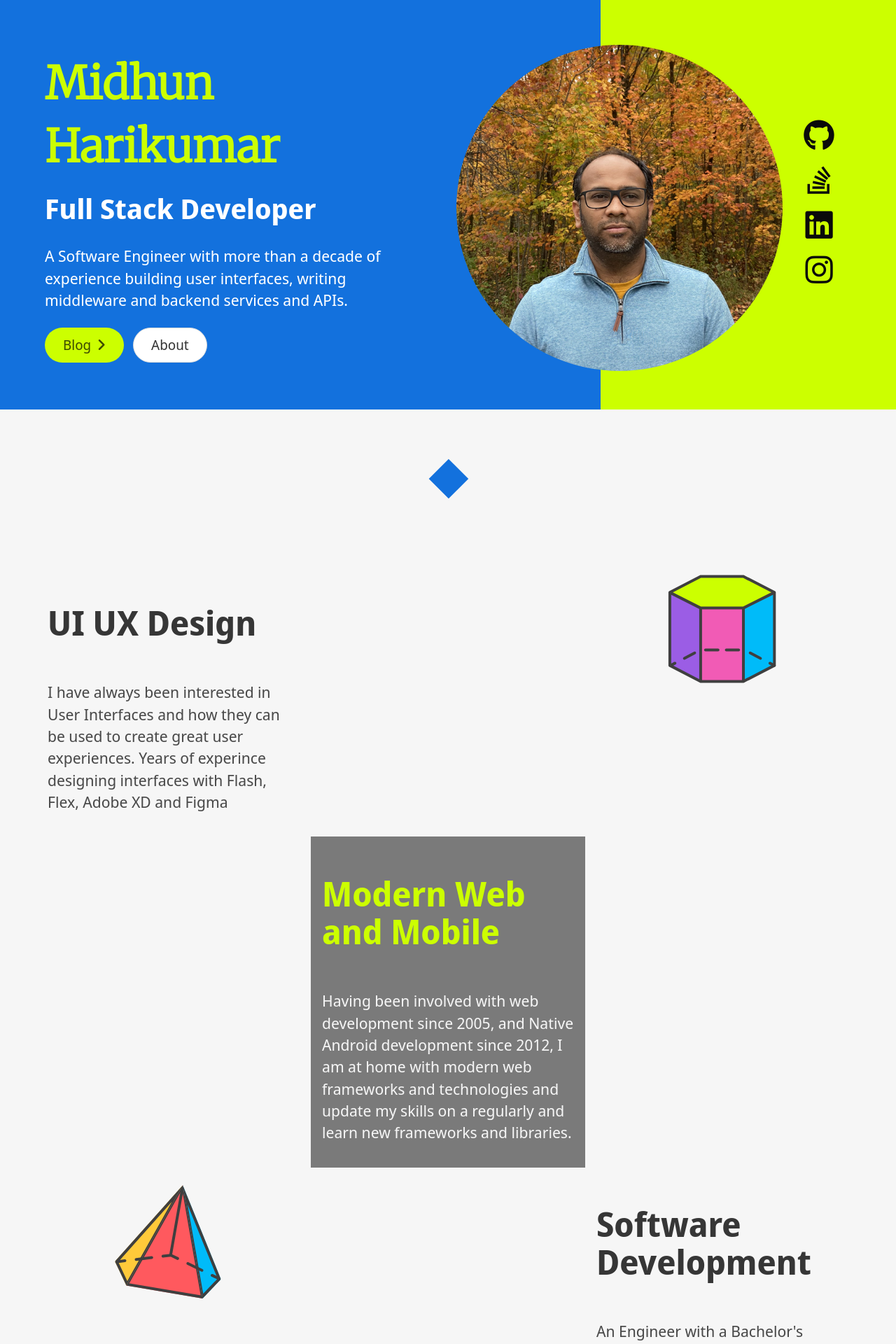
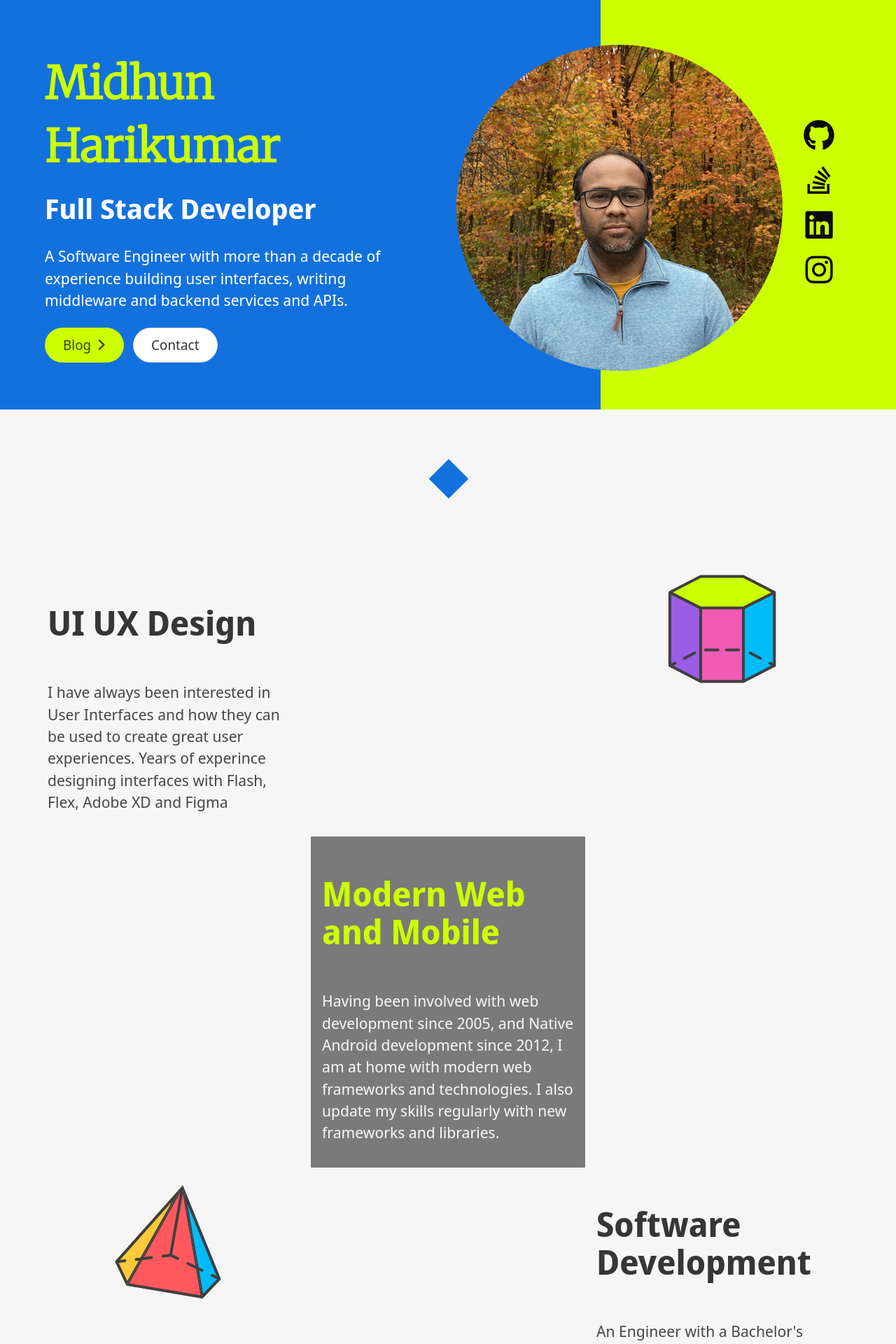
Before and after one commit to midhunhk/midhunhk.github.io, a Jekyll site: the page built from index.html, in a window 1280 px wide. Shown: the top 1920 px of the page at 70% size. Built offline with Jekyll 4.4.1, drawn with Linux system fonts in a browser that asks for light colours; nearby versions of some CDN libraries; comment, search, counter and statistics services are not loaded; a style sheet for code colours, icons or effects is not loaded; some of the changed text lies outside the part shown.

Commit message:
update layout

```diff
--- a/_layouts/post.html
+++ b/_layouts/post.html
@@ -30,7 +30,10 @@
   <div class="column is-8">
      {{ content }}
 
-     {% include advertisements.html %}
+     <div class="my-6">
+       <span class="tag is-success mb-2">Advertisement</span>
+      {% include advertisements.html %}
+     </div>
   </div>
 </div>
 
--- a/_sass/_main.scss
+++ b/_sass/_main.scss
@@ -3,6 +3,7 @@
 
 $primary: #1371DD !default;
 $success: #ccff00;
+$warning: #00d1b2;
 $background: #f6f6f6;
 $family-sans-serif: 'Noto Sans Display', sans-serif;
 $family-secondary: 'Merriweather', serif;
--- a/assets/js/contact_form.js
+++ b/assets/js/contact_form.js
@@ -33,3 +33,13 @@
     contactForm.addEventListener("submit", sendForm)
 
 })()
+
+const scrollToSection = (section) => {
+    const element = document.getElementById(section)
+    const y = element.getBoundingClientRect().top + window.scrollY - 60;
+    window.scroll({
+    top: y,
+    behavior: 'smooth'
+    });
+    return false
+}
--- a/index.html
+++ b/index.html
@@ -24,7 +24,7 @@
                                     <span class="mr-2">Blog</span>
                                     <i class="fas fa-angle-right"></i>
                                 </a>
-                                <a class="button is-outlined is-medium ml-2 is-rounded" href="/about/">About</a>
+                                <button class="button is-outlined is-medium ml-2 is-rounded" onclick="javascript:scrollToSection('contact')">Contact</button>
                             </div>
 
                         </div>
@@ -110,7 +110,7 @@
         <div class="columns is-centered">
             <div class="column is-4 has-background-grey p-4 animate__animated animate__fadeIn animate__delay-5s">
                 <p class="title has-text-success mb-0">Modern Web and Mobile</p>
-                <p class="has-text-white-ter">Having been involved with web development since 2005, and Native Android development since 2012, I am at home with modern web frameworks and technologies and update my skills on a regularly and learn new frameworks and libraries.</p>
+                <p class="has-text-white-ter">Having been involved with web development since 2005, and Native Android development since 2012, I am at home with modern web frameworks and technologies. I also update my skills regularly with new frameworks and libraries.</p>
             </div>
         </div>
 
@@ -143,7 +143,7 @@
 
 <section class="section pt-0 pb-0 accent-bg">
     <div class="container py-4 my-4">
-        <h2 class="is-size-2 title has-text-white is-family-secondary is-uppercase pt-4">Projects</h2>
+        <h2 class="is-size-2 title has-text-white is-family-secondary is-uppercase pt-4">Personal Projects</h2>
         <!-- Start row 1-->
         <div class="columns is-vcentered">
             <div class="column is-4">
@@ -151,8 +151,8 @@
                     <div class="card-image has-text-centered py-4">
                         <img src="https://ae-app-labs.github.io/img/portfolio/icons/icon_message_counter.png" alt="Message Counter">
                         <p class="subtitle is-6 has-text-centered">
-                            <span class="tag is-primary is-light mr-2" style="transform: translate(0px, 0px); opacity: 1;">Android</span>
-                            <span class="tag is-danger is-light mr-2" style="transform: translate(0px, 0px); opacity: 1;">Travis CI</span>
+                            <span class="tag is-link mr-2" style="transform: translate(0px, 0px); opacity: 1;">Android</span>
+                            <span class="tag is-danger mr-2" style="transform: translate(0px, 0px); opacity: 1;">Travis CI</span>
                         </p>
                     </div>
                     <div class="card-content has-background-white-ter">
@@ -172,8 +172,8 @@
                     <div class="card-image has-text-centered py-4">
                         <img src="https://ae-app-labs.github.io/img/portfolio/icons/icon_triton_player.png" alt="Triton Player">
                         <p class="subtitle is-6 has-text-centered">
-                            <span class="tag is-primary is-light mr-2" style="transform: translate(0px, 0px); opacity: 1;">Adobe Air</span>
-                            <span class="tag is-link is-light mr-2" style="transform: translate(0px, 0px); opacity: 1;">Flash Platform</span>
+                            <span class="tag is-primary mr-2" style="transform: translate(0px, 0px); opacity: 1;">Adobe Air</span>
+                            <span class="tag is-link mr-2" style="transform: translate(0px, 0px); opacity: 1;">Flash Platform</span>
                         </p>
                     </div>
                     <div class="card-content has-background-white-ter">
@@ -193,8 +193,8 @@
                     <div class="card-image has-text-centered py-4">
                         <img src="https://ae-app-labs.github.io/img/portfolio/icons/icon_random_contact.png" alt="Random Contact">
                         <p class="subtitle is-6 has-text-centered">
-                            <span class="tag is-primary is-light mr-2" style="transform: translate(0px, 0px); opacity: 1;">Android</span>
-                            <span class="tag is-success is-light mr-2" style="transform: translate(0px, 0px); opacity: 1;">Kotlin</span>
+                            <span class="tag is-warning mr-2" style="transform: translate(0px, 0px); opacity: 1;">Android</span>
+                            <span class="tag is-success mr-2" style="transform: translate(0px, 0px); opacity: 1;">Kotlin</span>
                         </p>
                     </div>
                     <div class="card-content has-background-white-ter">
@@ -217,8 +217,8 @@
                     <div class="card-image has-text-centered py-4">
                         <img src="https://ae-app-labs.github.io/img/portfolio/icons/icon_cryptx.png" alt="Triton Player">
                         <p class="subtitle is-6 has-text-centered">
-                            <span class="tag is-primary is-light mr-2" style="transform: translate(0px, 0px); opacity: 1;">Adobe Air</span>
-                            <span class="tag is-warning is-light mr-2" style="transform: translate(0px, 0px); opacity: 1;">Flash Platform</span>
+                            <span class="tag is-info mr-2" style="transform: translate(0px, 0px); opacity: 1;">Adobe Air</span>
+                            <span class="tag is-warning mr-2" style="transform: translate(0px, 0px); opacity: 1;">Flash Platform</span>
                         </p>
                     </div>
                     <div class="card-content has-background-white-ter">
@@ -236,9 +236,9 @@
             <div class="column is-4">
                 <div class="card">
                     <div class="card-image has-text-centered py-4">
-                        <img src="https://ae-app-labs.github.io/img/portfolio/icons/icon_tlf.png" alt="TLF" style="width: 96px;">
+                        <img src="https://ae-app-labs.github.io/img/portfolio/icons/icon_tlf.png" alt="TLF" style="width: 92px;">
                         <p class="subtitle is-6 has-text-centered">
-                            <span class="tag is-error is-light mr-2" style="transform: translate(0px, 0px); opacity: 1;">Wordpress</span>
+                            <span class="tag is-info mr-2" style="transform: translate(0px, 0px); opacity: 1;">Wordpress</span>
                         </p>
                     </div>
                     <div class="card-content has-background-white-ter">
@@ -252,6 +252,27 @@
                     </div>
                 </div>
             </div>
+
+            <div class="column is-4">
+                <div class="card">
+                    <div class="card-image has-text-centered py-4">
+                        <img src="https://ae-app-labs.github.io/img/portfolio/icons/icon_lib_ae_apps.png" alt="ae">
+                        <p class="subtitle is-6 has-text-centered">
+                            <span class="tag is-primary mr-2" style="transform: translate(0px, 0px); opacity: 1;">Svelte</span>
+                        </p>
+                    </div>
+                    <div class="card-content has-background-warning">
+                        <div class="content">
+                            <p class="has-text-weight-bold has-text-black">Ae App Labs</p>
+                            <a href="https://ae-app-labs.github.io" target="_blank">
+                                <i class="fas fa-external-link-alt has-text-black"></i>
+                                Learn More
+                            </a>
+                        </div>
+                    </div>
+                </div>
+            </div>
+
         </div>
     </div>
 </section>
@@ -300,14 +321,33 @@
     </div>
 </section>
 
+<section class="section">
+    <div class="container">
+        <!-- Temporary placement for review -->
+        <span class="tag is-success mb-2">Advertisement</span>
+        <script cookie-consent="targeting" async src="https://pagead2.googlesyndication.com/pagead/js/adsbygoogle.js?client=ca-pub-8380411311279528"
+            crossorigin="anonymous"></script>
+        <!-- midhunhk_com_display_ad_01 -->
+        <ins class="adsbygoogle"
+            style="display:block"
+            data-ad-client="ca-pub-8380411311279528"
+            data-ad-slot="5822873364"
+            data-ad-format="auto"
+            data-full-width-responsive="true"></ins>
+        <script cookie-consent="targeting">
+            (adsbygoogle = window.adsbygoogle || []).push({});
+        </script>
+    </div>
+</section>
+
 <section id="contact" class="section has-background-link">
 
     <div class="social has-text-centered animate__animated animate__fadeIn animate__delay-2s animate__fast">
         <h2 class="title is-2 is-family-secondary is-uppercase mb-4 has-text-black-bis">Drop Me a note</h2>
 
-        <div class="py-2">
+        <div class="p-2">
             <div class="columns is-centered">
-                <div class="column is-4 has-text-left">
+                <div class="column is-5 has-text-left">
                     <div class="box has-background-link-dark">
                         <form class="form" id="contactForm" onsubmit="event.preventDefault();" method="GET">
                             <input type="hidden" name="_subject" value="Contact request from personal website" />
```
Also changed, not shown: assets/css/app.css, 1 other file.
